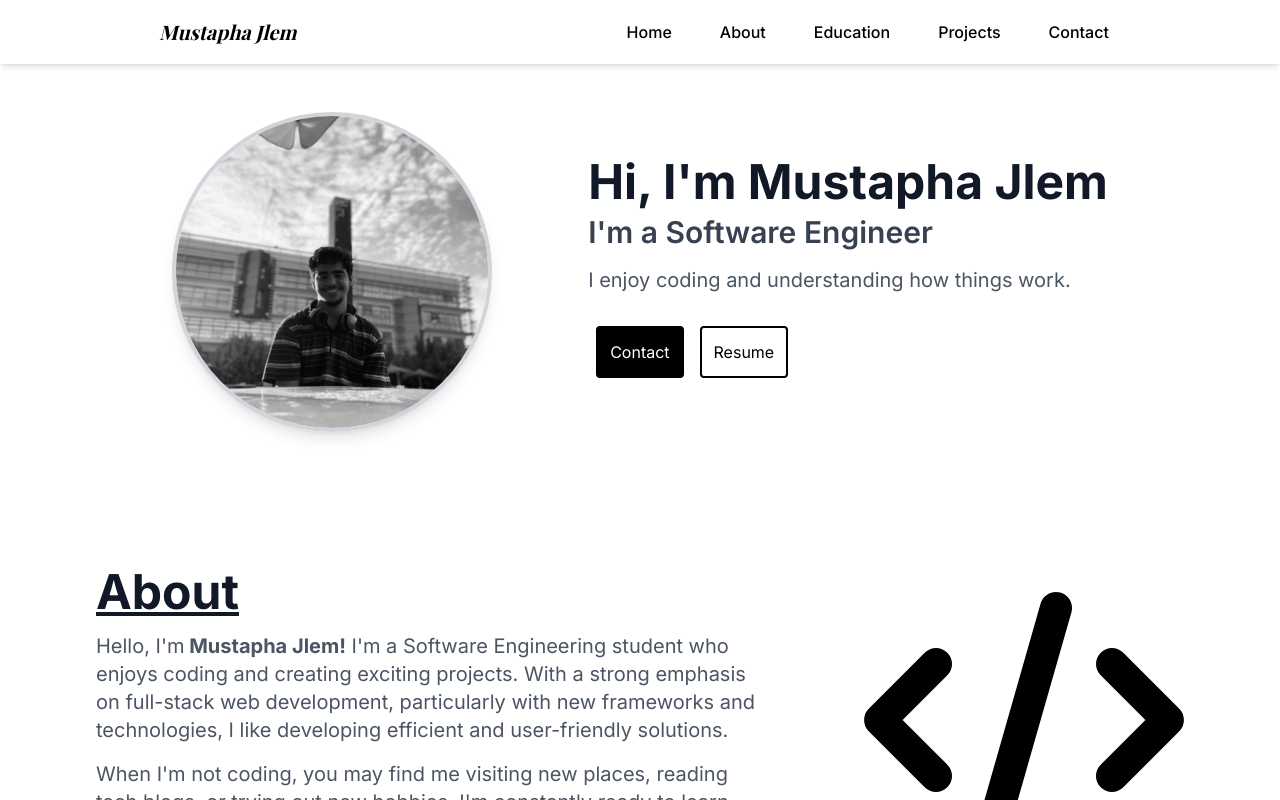
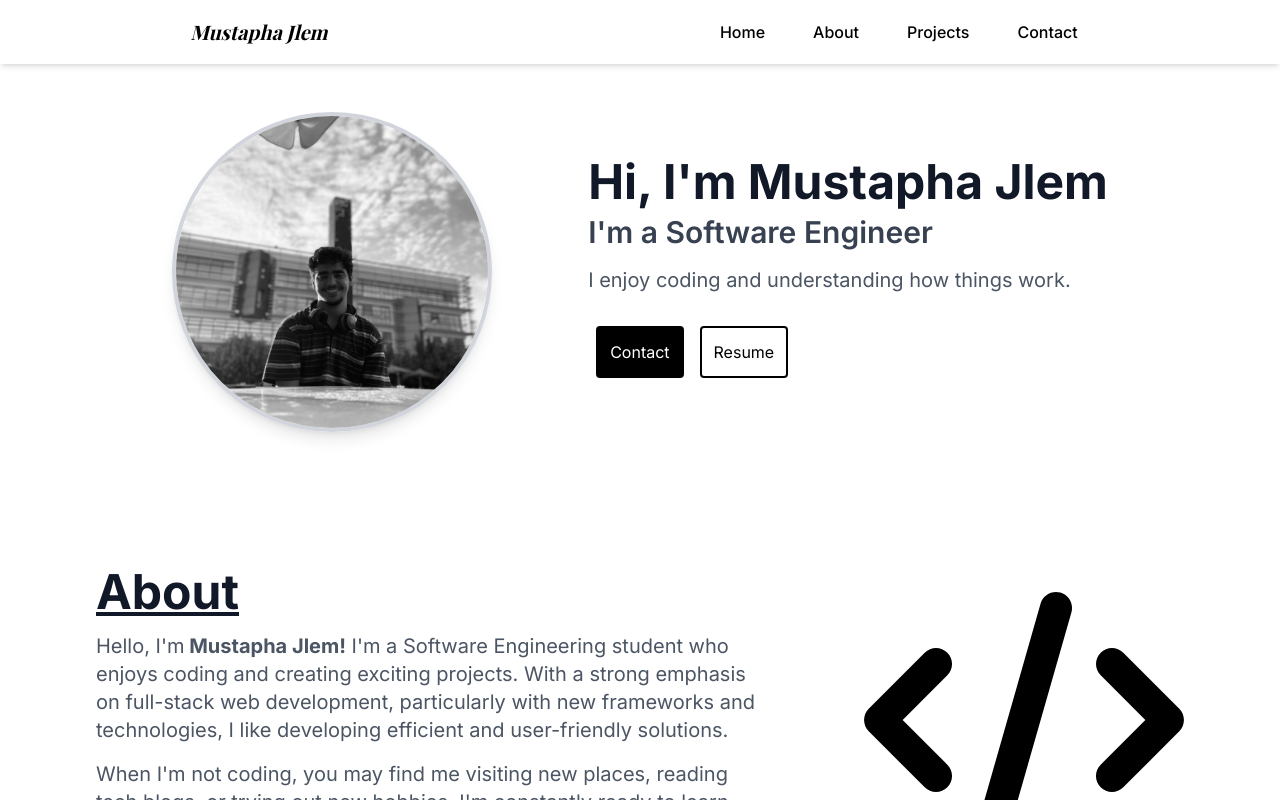
Before and after one commit to MT-jlem/portfolio, a Next.js app: page / in a window 1280 px wide. Shown: the top 800 px of the page. Built offline with nearby package versions, Linux system fonts and the light colour scheme; a web font is replaced by a local one.

Commit message:
fix links in nav bar

```diff
--- a/src/components/Nav.tsx
+++ b/src/components/Nav.tsx
@@ -60,13 +60,13 @@ export default function Nav() {
               About
             </Link>
           </li>
-          <li className="p-3 hover:bg-slate-100 hover:rounded">
+          {/* <li className="p-3 hover:bg-slate-100 hover:rounded">
             <Link href="#education" onClick={() => setMenu(false)}>
               Education
             </Link>
-          </li>
+          </li> */}
           <li className="p-3 hover:bg-slate-100 hover:rounded">
-            <Link href="#project" onClick={() => setMenu(false)}>
+            <Link href="#projects" onClick={() => setMenu(false)}>
               Projects
             </Link>
           </li>
```
